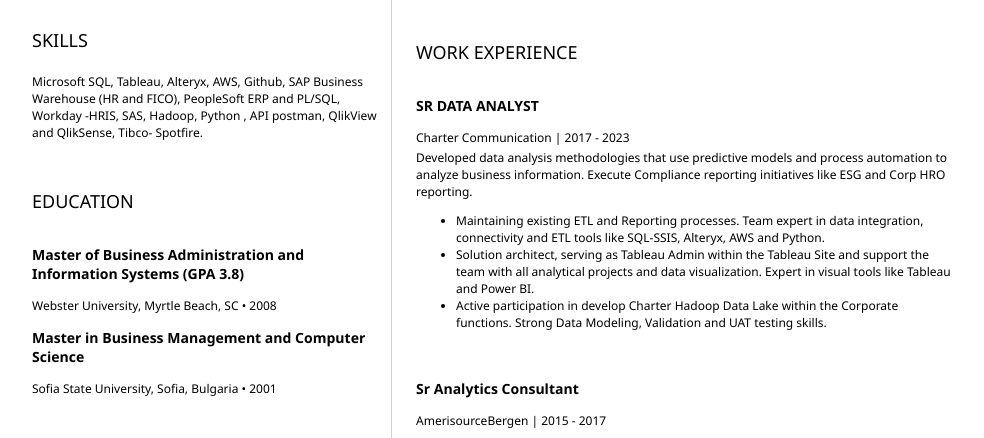
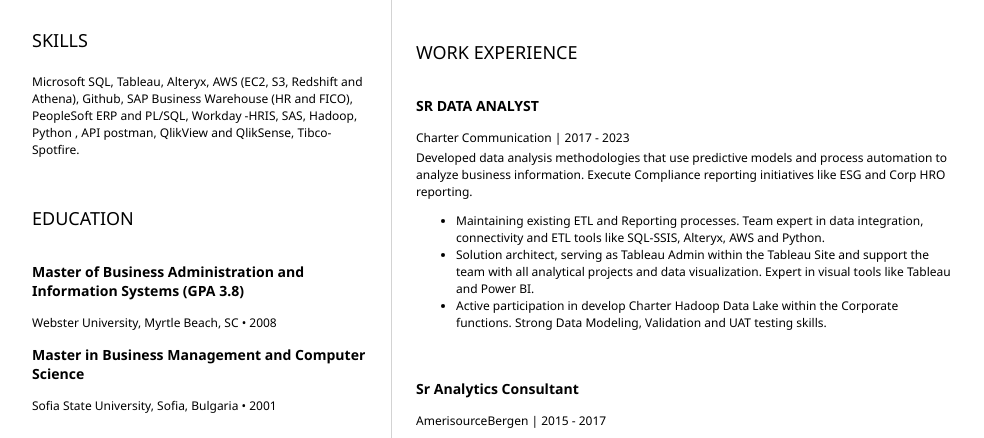
Before and after one commit to martnikolov/Resume, a plain HTML site: page index.html in a window 1280 px wide. Shown: the part 329-767 px from the top of the page, without its empty margins (152-1136 px from the left). Drawn offline with Linux system fonts and the light colour scheme.

Commit message:
add skills

```diff
--- a/index.html
+++ b/index.html
@@ -34,7 +34,7 @@
 				<section>
 					<h2>SKILLS</h2>
 					<!-- your skills -->
-                    <p>Microsoft SQL, Tableau, Alteryx, AWS, Github, SAP Business Warehouse (HR and FICO), PeopleSoft ERP and PL/SQL,
+                    <p>Microsoft SQL, Tableau, Alteryx, AWS (EC2, S3, Redshift and Athena), Github, SAP Business Warehouse (HR and FICO), PeopleSoft ERP and PL/SQL,
                         Workday -HRIS, SAS, Hadoop, Python , API postman, QlikView and  QlikSense, Tibco- Spotfire.</p>
 				</section>
 				<section>
```
